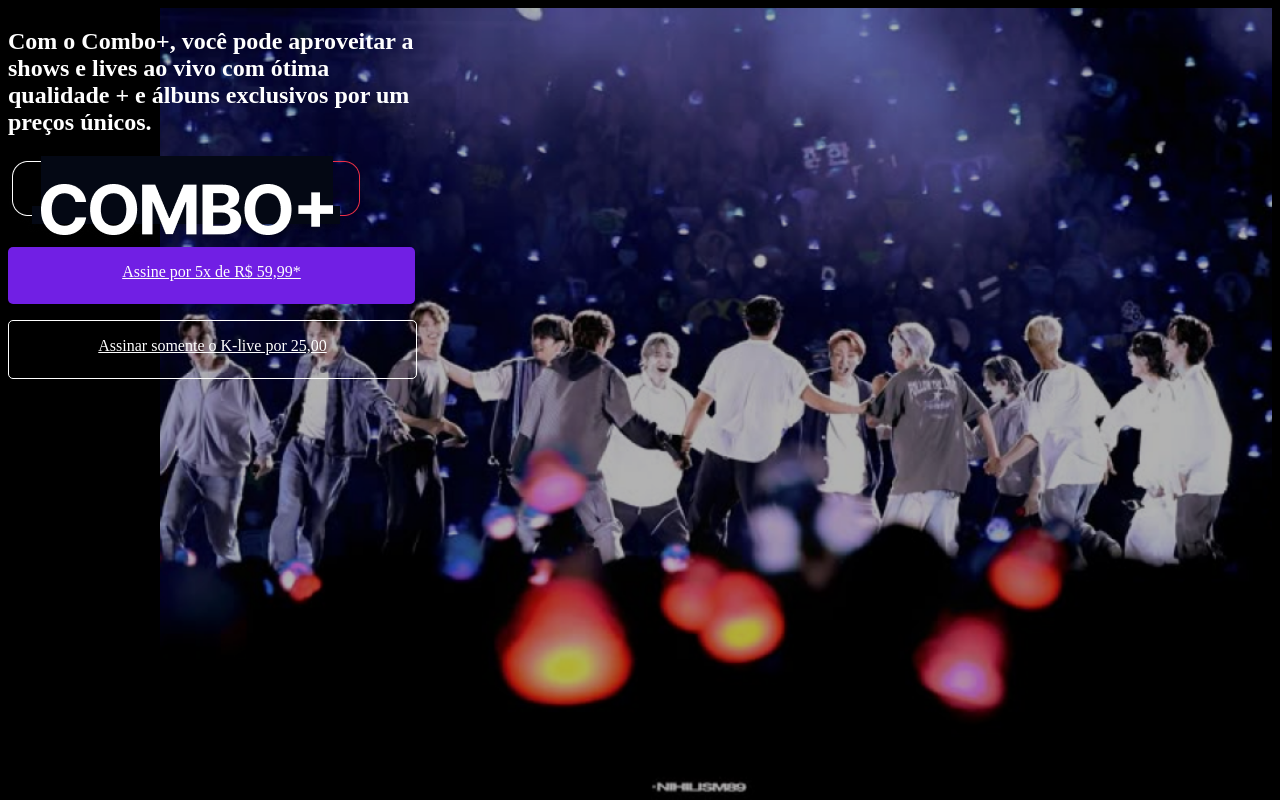
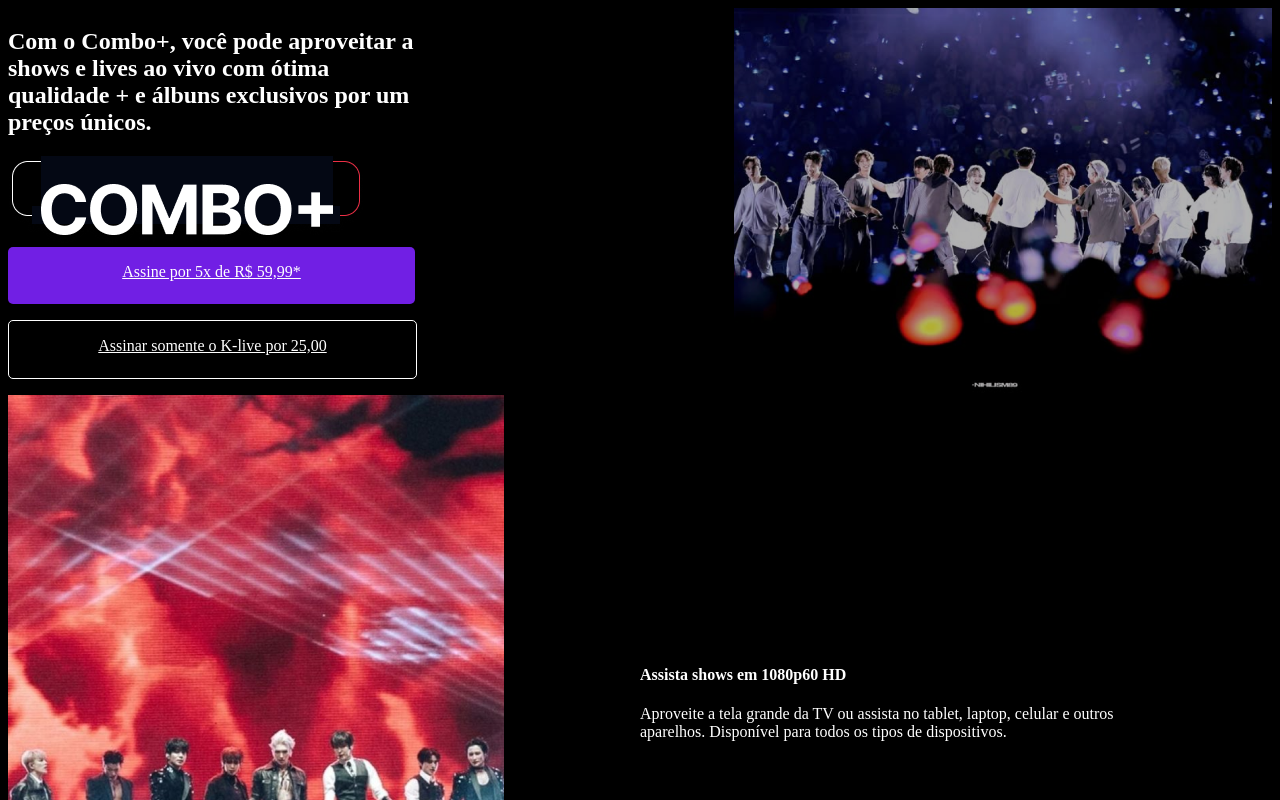
Before and after one commit to foxmanuu/k-live-, a plain HTML site: page index.html in a window 1280 px wide. Shown: the top 800 px of the page. Drawn offline with Linux system fonts and the light colour scheme.

Commit message:
Update style.css

```diff
--- a/style.css
+++ b/style.css
@@ -16,7 +16,7 @@
     background-position: right;
 }
 .container{
-    height: 100vh;
+    height: 100wh;
     display: grid;
     grid-template-columns:50% 50%;
 }
```
